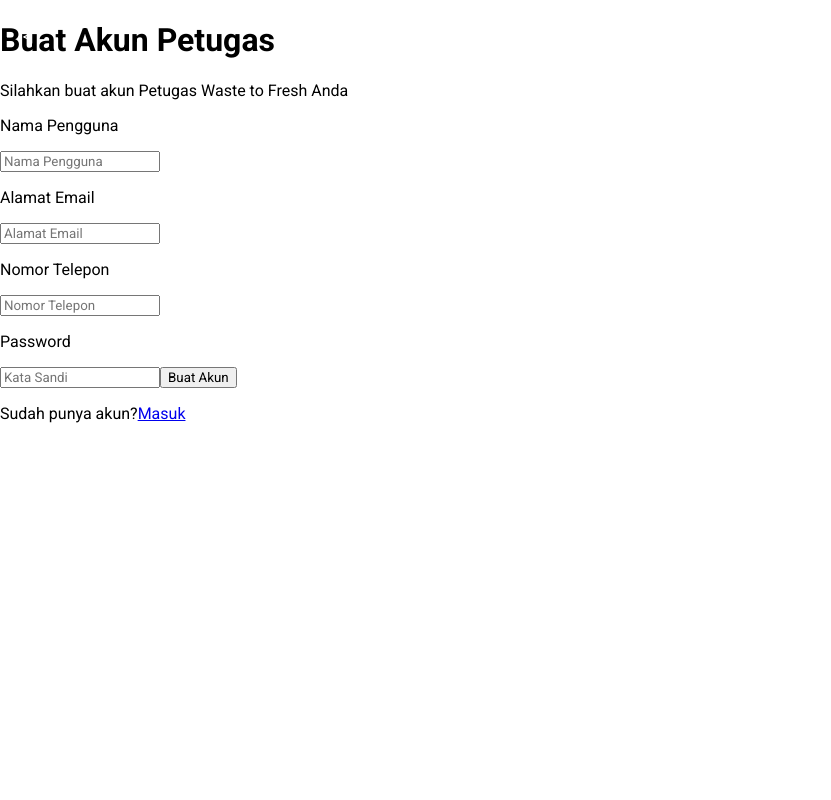
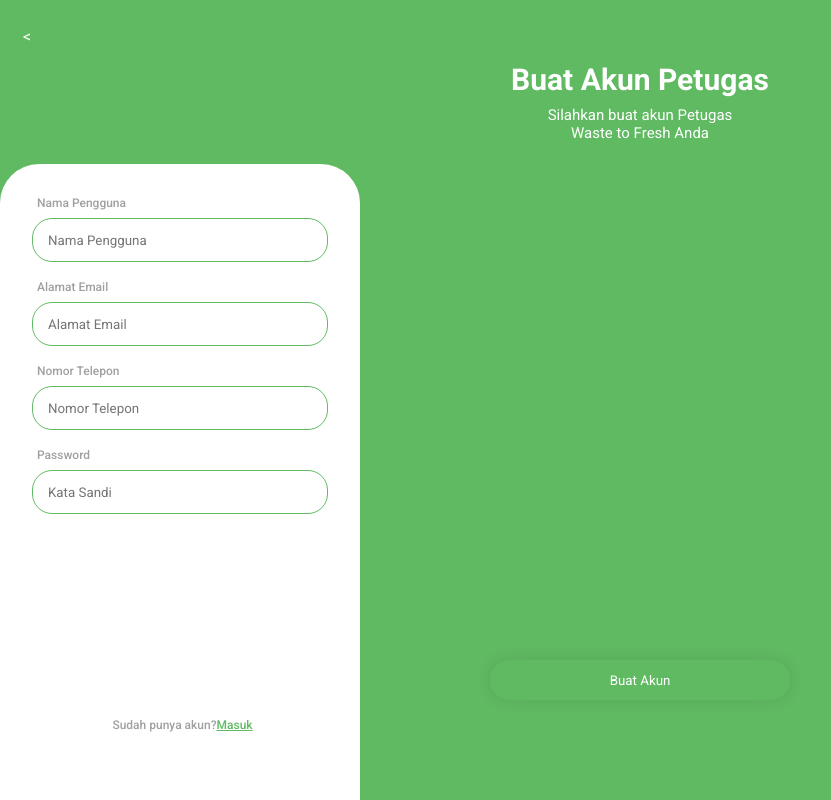
Before and after one commit to MKeyshaAlYassar/INF206-2021-7-Aplikasi-Waste-to-Fresh, a React (Create React App) app: page /buat-akun-petugas in a window 1280 px wide. Shown: the whole page, without its empty margins (0-831 px from the left). Built offline with nearby package versions, Linux system fonts and the light colour scheme; no server answers.

Commit message:
Tampilan buat akun petugas
membuat perubahan tampilan pada halaman buat akun petugas

```diff
--- a/src/pages/buat-akun-petugas/BuatAkunPetugas.css
+++ b/src/pages/buat-akun-petugas/BuatAkunPetugas.css
@@ -0,0 +1,122 @@
+.buat-akun-petugas-container{
+   width: 100vw;
+   height: 100vh;
+
+   background-color: #60BA62;
+}
+
+.header-buat-akun-petugas {
+    display: flex;
+    flex-direction: column;
+    font-size: 15px;
+
+    align-items: center;
+}
+
+.judul-buat-akun-petugas {
+    color: rgb(255, 255, 255);
+
+    margin: 0px;
+
+    margin-top: 62px;
+}
+
+.subjudul-buat-akun-petugas {
+    color:white;
+
+    margin: 9px;
+    font-size: 15px;
+    width: 200px;
+    text-align: center;
+
+}
+
+.form-buat-akun-petugas {
+    position: absolute;
+    bottom: 0px;
+    top: 164px;
+
+    background-color: white;
+
+    padding-top: 32px;
+    padding-left: 32px;
+    padding-right: 32px;
+
+    width: 296px;
+
+    border-top-right-radius: 39px;
+    border-top-left-radius: 39px;
+
+    display: flex;
+    flex-direction: column;
+}
+
+.form-buat-akun-petugas > p {
+    margin: 0;
+
+    font-size: 12px;
+    font-weight: 500;
+
+    color: #A0A0A0;
+
+    margin-left: 5px;
+    margin-bottom: 8px;
+}
+
+
+.input-buat-akun-petugas {
+    padding-left: 15px;
+    padding-right: 15px;
+    height: 40px;
+
+     border-radius: 20px;
+     border-width: 1px;
+     border-style: solid;
+
+    border-color: #60BA62;
+
+    margin-bottom: 18px;
+}
+
+.input-buat-akun-petugas:focus {
+    outline: none;
+
+    border-width:2px;
+    border-color: #FF9800;
+}
+
+.tombol-buat-akun-petugas {
+    position:fixed;
+
+    bottom: 100px;
+    left: 50%;
+    transform: translate(-50%, 0%);
+
+    width: 300px;
+
+    height: 40px;
+
+    border-radius: 80px;
+
+    color: white;
+    background-color: #60BA62;
+    border: none;
+
+    box-shadow: 0px 0px 15px rgba(0, 0, 0, 0.1);
+
+    z-index: 9999;
+}
+
+.sudah-punya-akun-petugas-link {
+
+    font-size: 15px;
+    align-self: center;
+    position:fixed;
+    bottom: 60px;
+
+
+}
+
+.link-masuk-petugas {
+    color: #60BA62;
+}
--- a/src/pages/buat-akun-petugas/BuatAkunPetugas.js
+++ b/src/pages/buat-akun-petugas/BuatAkunPetugas.js
@@ -116,10 +116,12 @@
         />
 
         <button className="tombol-buat-akun-petugas">Buat Akun</button>
+        <p></p>
+        <p className="sudah-punya-akun-petugas-link">
+          Sudah punya akun?<Link to="/login-petugas" className="link-masuk-petugas">Masuk</Link>
+        </p>
 
-        <p className="sudah-punya-akun-petugas-link">
-          Sudah punya akun?<Link to="/login-petugas">Masuk</Link>
-        </p>
+
       </form>
     </div>
   );
```
